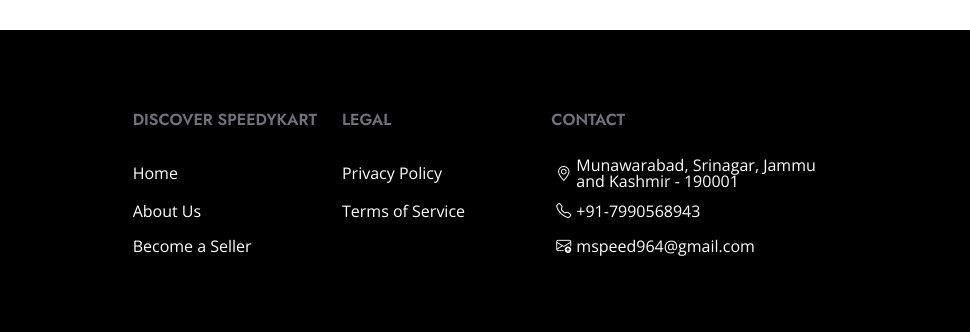
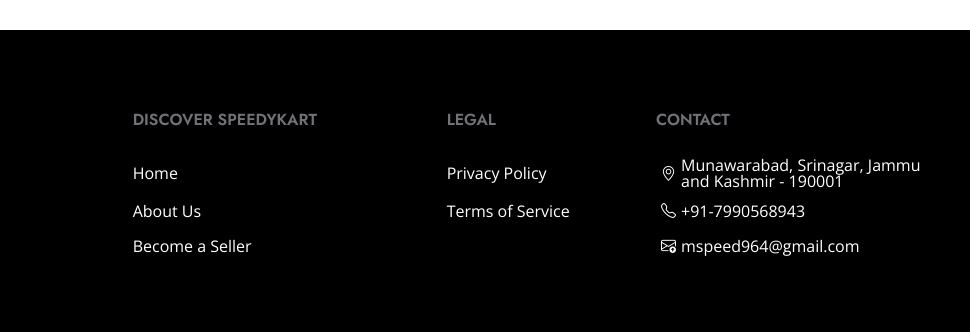
Before and after one commit to Speedy-ecom/Speedy_kart_website, a plain HTML site: page index.html in a window 1280 px wide. Shown: the part 2979-3311 px from the top of the page, 310-1280 px from the left. Drawn offline with nearby package versions, Linux system fonts and the light colour scheme.

Commit message:
Update index.html

```diff
--- a/index.html
+++ b/index.html
@@ -262,7 +262,7 @@
         </div>
       </div>
 
-      <div class="col-lg-2 col-md-3 footer-links d-block justify-content-center">
+      <div class="col-lg-3 col-md-3 footer-links d-block justify-content-center">
         <h4>DISCOVER SPEEDYKART</h4>
         <ul>
 
```
